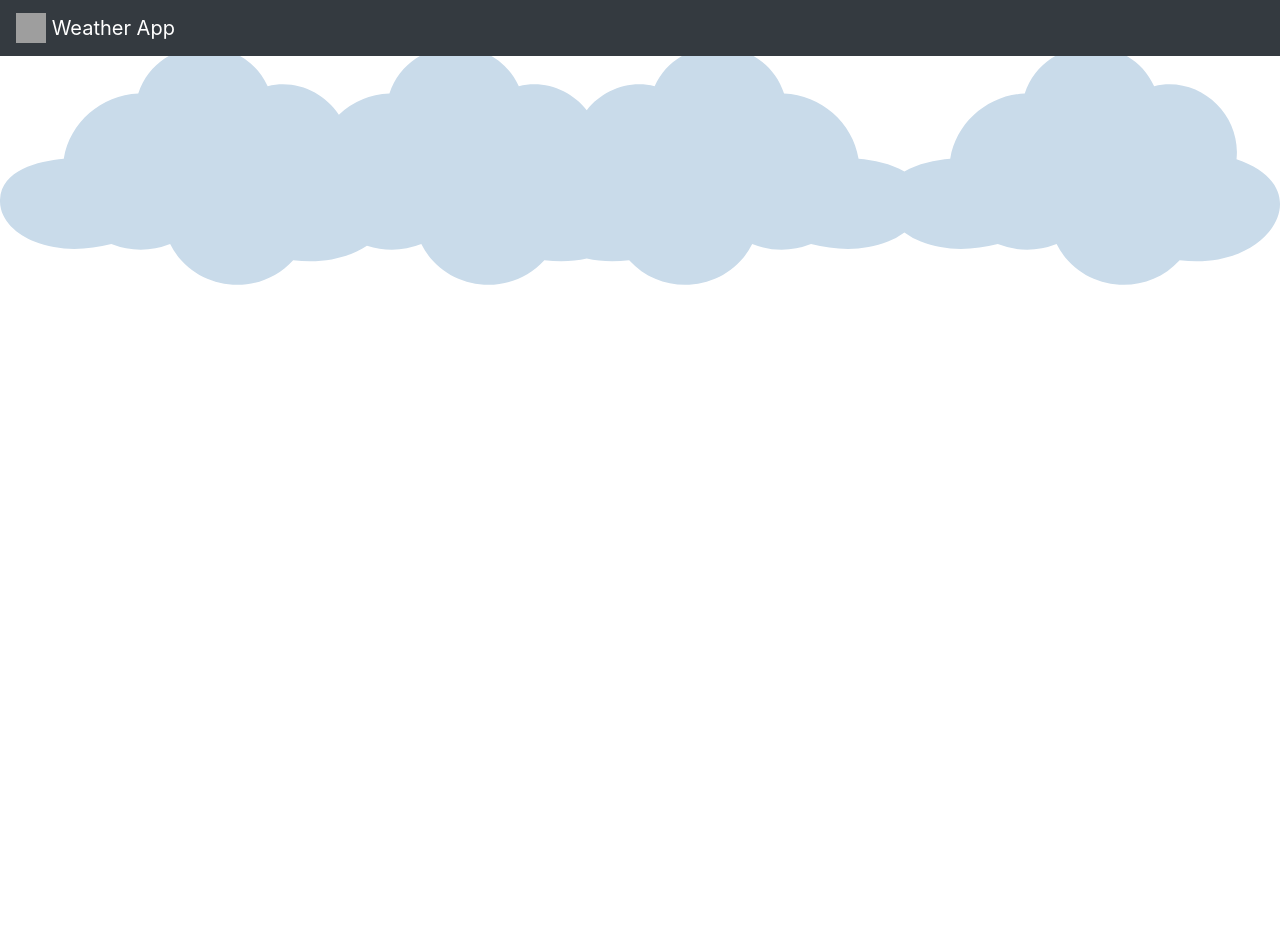
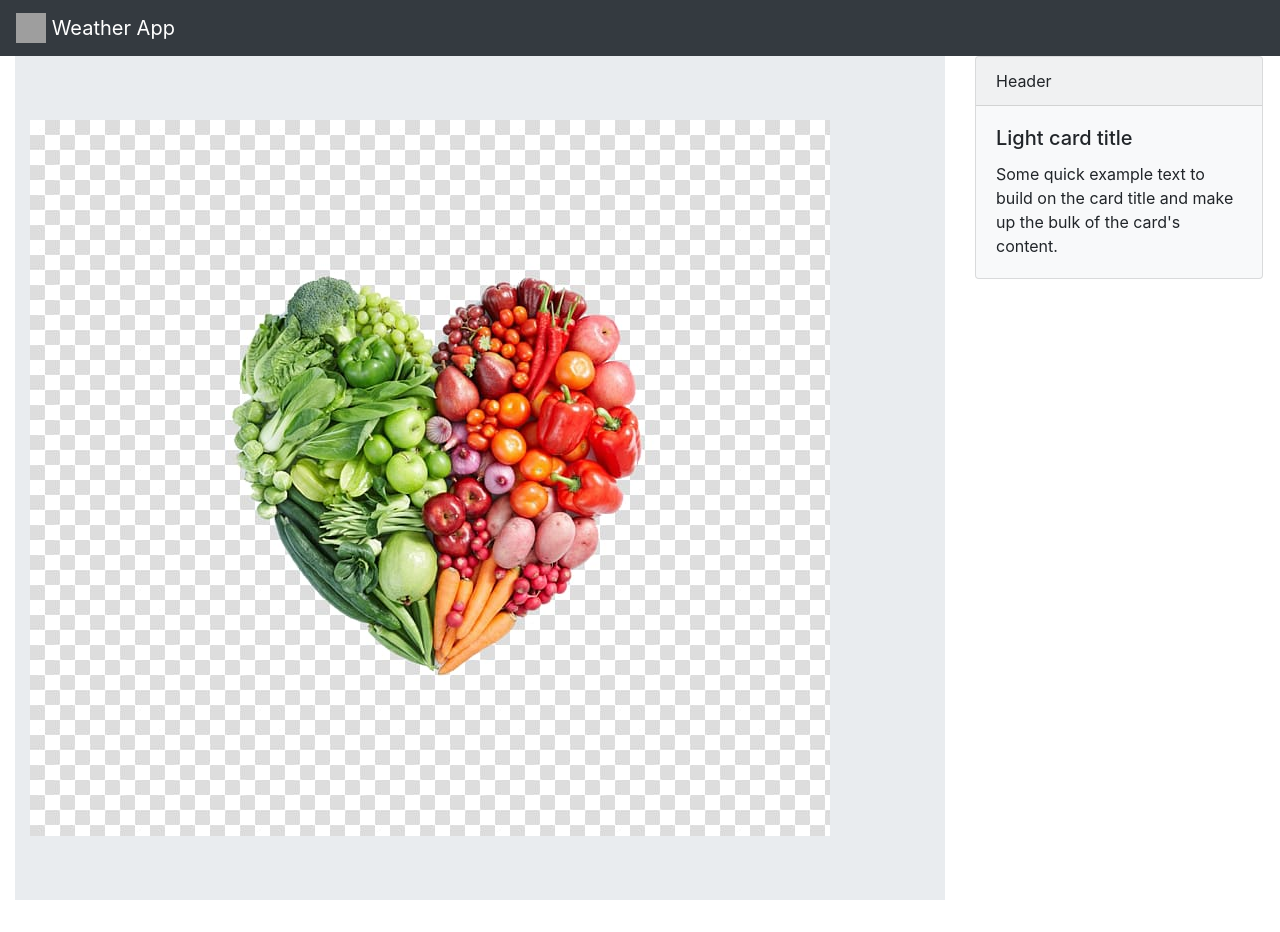
Before and after one commit to paul-gmz/ASE-Lab3, an Angular app: page / in a window 1280 px wide. Before the commit the page ends 800 px from the top, so only its background shows below. Built offline with nearby package versions, Linux system fonts and the light colour scheme; grey boxes are pictures that could not be loaded.

Commit message:
log in page UI set up

```diff
--- a/src/app/app.module.ts
+++ b/src/app/app.module.ts
@@ -3,11 +3,12 @@ import { NgModule } from "@angular/core";
 
 import { AppRoutingModule } from "./app-routing.module";
 import { TopNavbarComponent } from "./top-navbar/top-navbar.component";
+import { LogInComponent } from "./log-in/log-in.component";
 
 @NgModule({
-  declarations: [TopNavbarComponent],
+  declarations: [TopNavbarComponent, LogInComponent],
   imports: [BrowserModule, AppRoutingModule],
   providers: [],
-  bootstrap: [TopNavbarComponent]
+  bootstrap: [LogInComponent]
 })
 export class AppModule {}
--- /dev/null
+++ b/src/app/log-in/log-in.component.html
@@ -0,0 +1,28 @@
+<app-top-navbar></app-top-navbar>
+<div class="container-fluid">
+  <div class="row">
+    <div class="col-sm-9">
+      <div class="jumbotron jumbotron-fluid">
+        <div class="container">
+          <img
+            src="../../assets/images/healthy-food-heart.jpg"
+            class="img-fluid"
+            alt="Responsive image"
+          />
+        </div>
+      </div>
+    </div>
+    <div class="col-sm-3">
+      <div class="card bg-light mb-3" style="max-width: 18rem;">
+        <div class="card-header">Header</div>
+        <div class="card-body">
+          <h5 class="card-title">Light card title</h5>
+          <p class="card-text">
+            Some quick example text to build on the card title and make up the
+            bulk of the card's content.
+          </p>
+        </div>
+      </div>
+    </div>
+  </div>
+</div>
--- /dev/null
+++ b/src/app/log-in/log-in.component.ts
@@ -0,0 +1,15 @@
+import { Component, OnInit } from '@angular/core';
+
+@Component({
+  selector: 'app-log-in',
+  templateUrl: './log-in.component.html',
+  styleUrls: ['./log-in.component.css']
+})
+export class LogInComponent implements OnInit {
+
+  constructor() { }
+
+  ngOnInit() {
+  }
+
+}
--- a/src/app/top-navbar/top-navbar.component.html
+++ b/src/app/top-navbar/top-navbar.component.html
@@ -14,7 +14,7 @@
 </header>
 <div></div>
 
-<svg
+<!-- <svg
   id="clouds"
   alt="Gray Clouds Background"
   xmlns="http://www.w3.org/2000/svg"
@@ -29,4 +29,4 @@
     transform="translate(142.69 -634.312)"
     fill="#c9dbea"
   ></path>
-</svg>
+</svg> -->
--- a/src/index.html
+++ b/src/index.html
@@ -8,6 +8,6 @@
     <link rel="icon" type="image/x-icon" href="favicon.ico" />
   </head>
   <body>
-    <app-top-navbar></app-top-navbar>
+    <app-log-in></app-log-in>
   </body>
 </html>
```
Also changed, not shown: src/app/log-in/log-in.component.css (added), src/assets/images/healthy-food-heart.jpg (added), 1 other file (tests, documents, lock files or other folders).
